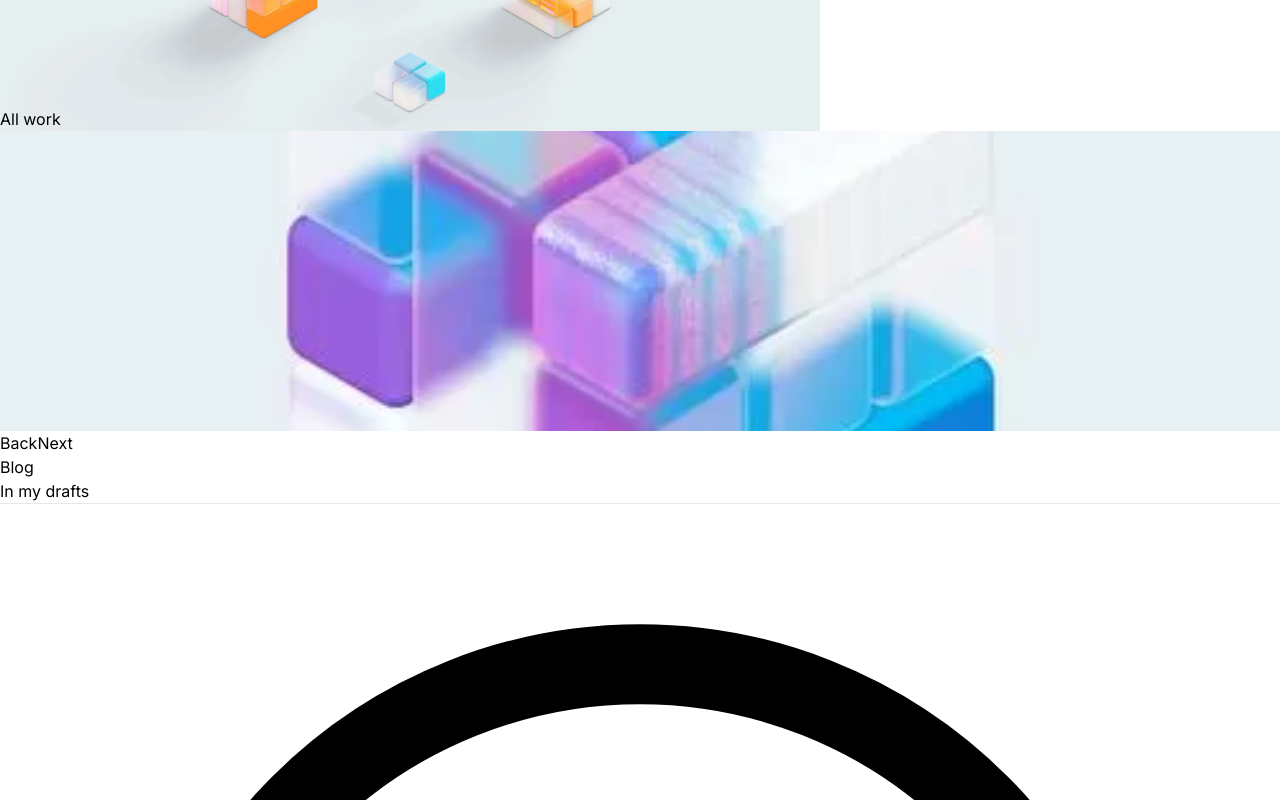
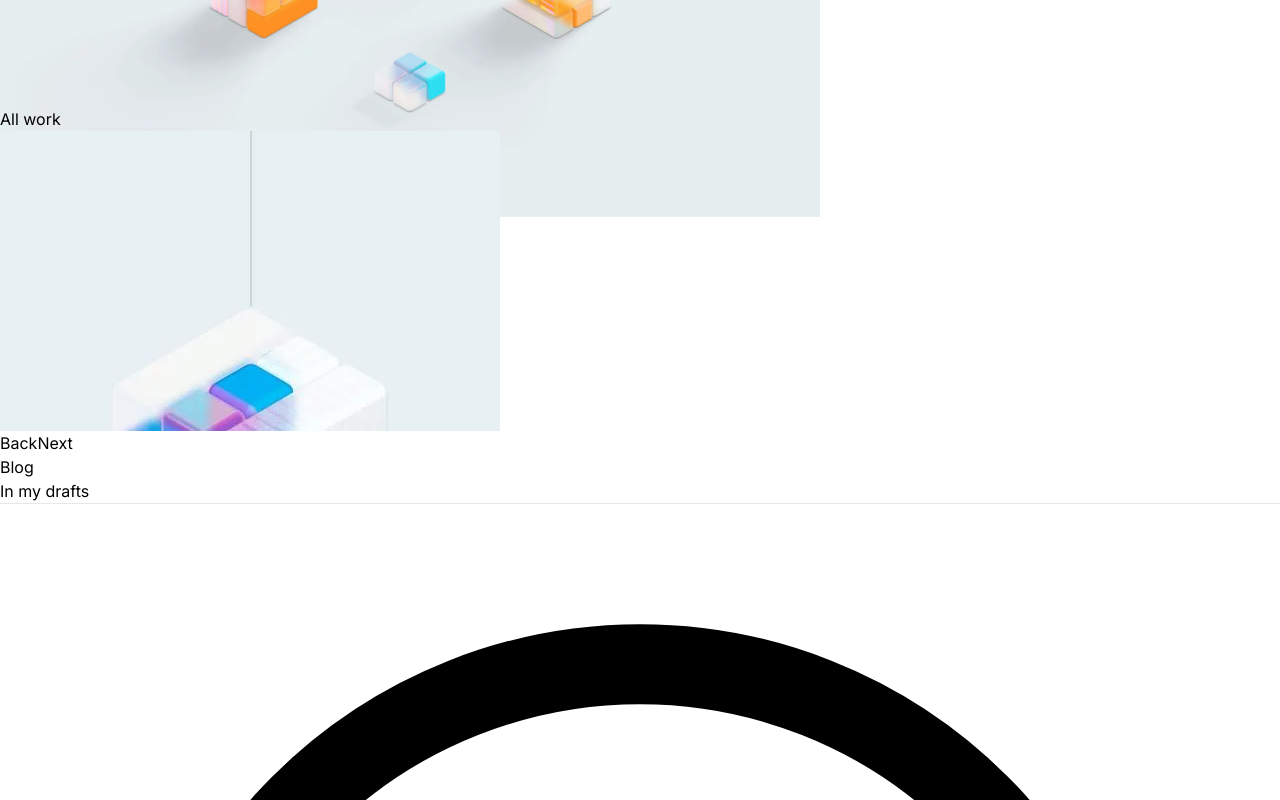
Before and after one commit to Mohammed3ohammed/Jose-Ocando, a Next.js app: page / in a window 1280 px wide. Shown: the part 8860-9660 px from the top of the page. Built offline with nearby package versions, Linux system fonts and the light colour scheme.

Commit message:
Update the Image

```diff
--- a/src/Components/Work.tsx
+++ b/src/Components/Work.tsx
@@ -1,5 +1,4 @@
-
-    "use client";
+  "use client";
 import { Swiper, SwiperSlide } from 'swiper/react';
 import 'swiper/css';
 import 'swiper/css/free-mode';
@@ -58,7 +57,7 @@ const Work = () => {
         {
           image.map((img, index) => (
             <SwiperSlide key={index}>
-              <Image src={img} alt='Error uploading images' layout='fill' objectFit='cover' />
+              <Image src={img} alt='Error uploading images' />
             </SwiperSlide>
           ))
         }
```
